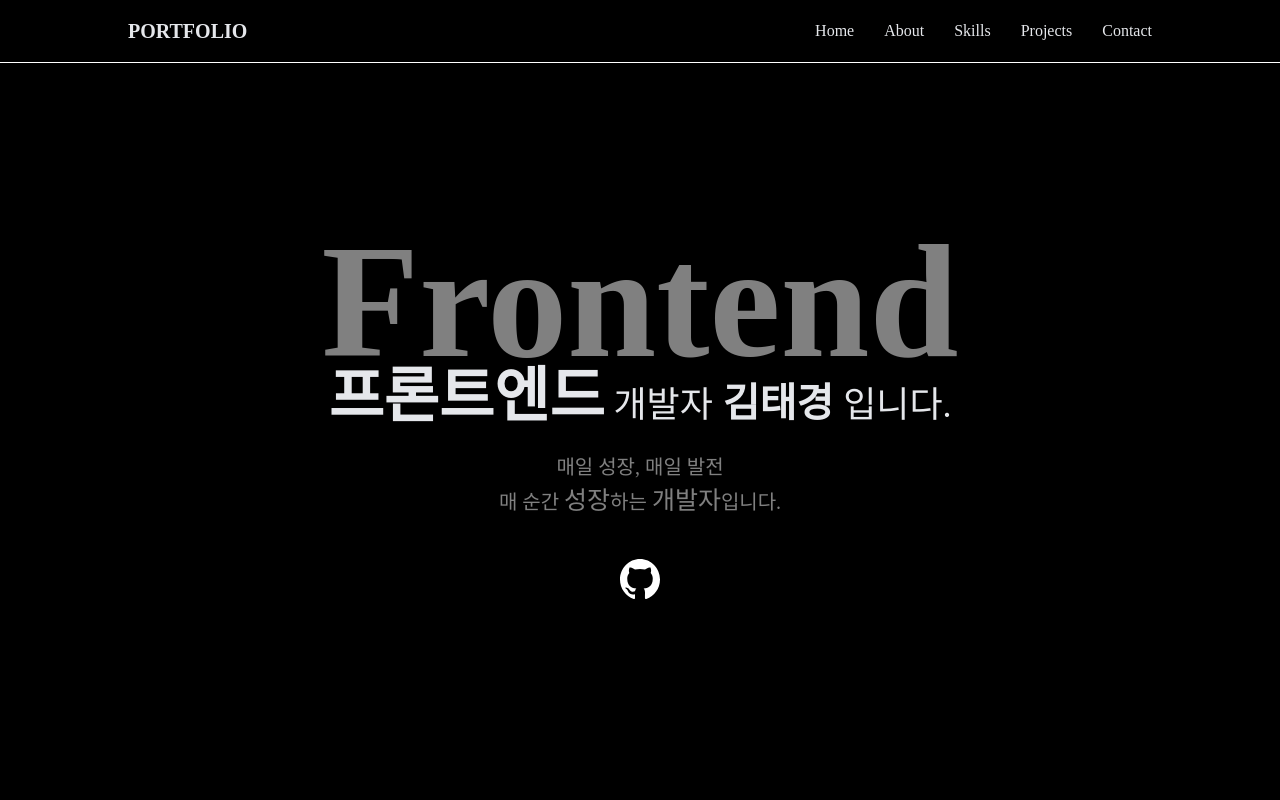
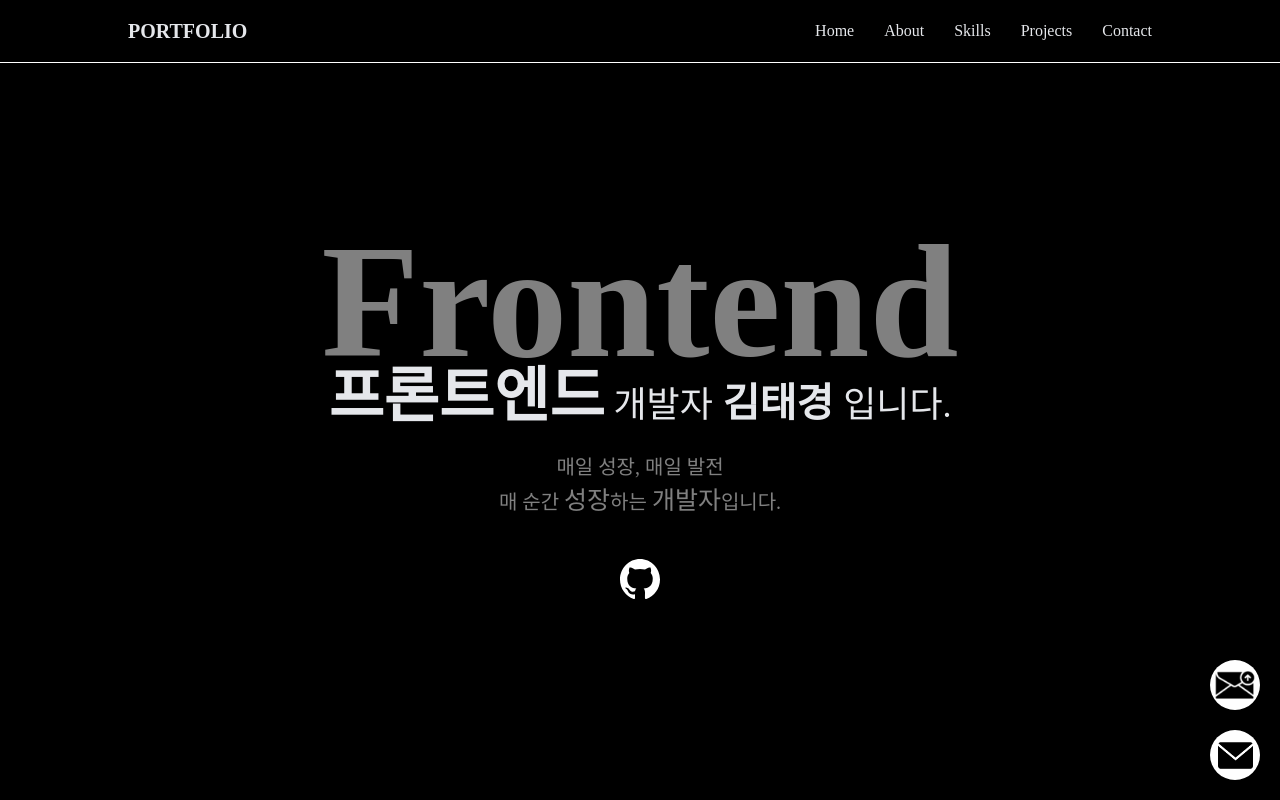
Before and after one commit to teakyungg/Frontend-Portfolio, a Next.js app: page / in a window 1280 px wide. Shown: the top 800 px of the page. Built offline with nearby package versions, Linux system fonts and the light colour scheme; a web font is replaced by a local one.

Commit message:
feat/aside aside

```diff
--- a/src/app/(main)/AboutMe/AboutMe.module.scss
+++ b/src/app/(main)/AboutMe/AboutMe.module.scss
@@ -1,3 +1,6 @@
+$contentColor: #11182780;
+$contentRadius: 24px;
+
 .aboutMe {
   width: 1000px;
   display: flex;
@@ -28,9 +31,9 @@
   }
 
   .contentBox {
-    background-color: #11182780;
+    background-color: $contentColor;
+    border-radius: $contentRadius;
     padding: 20px;
-    border-radius: 24px;
   }
 
   .contentText {
--- /dev/null
+++ b/src/app/(main)/Mail/Mail.module.scss
@@ -0,0 +1,58 @@
+.mailInner {
+  position: fixed;
+  right: 20px;
+  bottom: 20px;
+
+  display: flex;
+  flex-direction: column;
+  gap: 20px;
+
+  .list {
+    display: flex;
+    flex-direction: row-reverse;
+    align-items: center;
+    gap: 10px;
+
+    .title {
+      background-color: rgba(17, 24, 39, 0.5);
+      padding: 10px;
+      border-radius: 5px;
+      opacity: 0;
+
+      transition: opacity 0.3s;
+    }
+
+    .mailLink {
+      border-radius: 50%;
+      background-color: white;
+      transition: all 0.25s;
+
+      width: 50px;
+      height: 50px;
+
+      background-position: center;
+      background-repeat: no-repeat;
+      background-size: cover;
+
+      &:hover {
+        background-color: lightgray;
+        color: black;
+      }
+
+      &:hover ~ .title {
+        opacity: 1;
+      }
+    }
+
+    .mailLinkImage {
+      background-image: url("/mailSend.png");
+    }
+
+    .mailImage {
+      background-image: url("/mail.png");
+      background-size: 70%;
+
+      cursor: pointer;
+    }
+  }
+}
--- /dev/null
+++ b/src/app/(main)/Mail/Mail.tsx
@@ -0,0 +1,41 @@
+"use client";
+
+import { useRef } from "react";
+import styles from "./Mail.module.scss";
+
+/* 메일 클립 보드에 복사하는 기능 넣기 */
+
+export function Mail() {
+  const mailAddress = useRef<null | HTMLDivElement>(null);
+
+  const copyAddress = async () => {
+    if (mailAddress.current) {
+      try {
+        await navigator.clipboard.writeText("rlaxorud8532@gmail.com");
+        alert("클립 보드에 복사되었습니다!");
+      } catch {
+        alert("복사에 실패하였습니다. 다시 시도해 주세요");
+      }
+    }
+  };
+
+  return (
+    <div className={styles.mailInner}>
+      {/* 메일 바로 보내기 */}
+      <div className={styles.list}>
+        <a
+          className={`${styles.mailLink} ${styles.mailLinkImage}`}
+          href="mailto:rlaxorud8532@gmail.com"
+          target="_blank"
+        ></a>
+        <span className={styles.title}>메일 바로 보내기</span>
+      </div>
+
+      {/* 메일 클립 보드 복사하기 */}
+      <div className={styles.list}>
+        <div className={`${styles.mailLink} ${styles.mailImage}`} ref={mailAddress} onClick={copyAddress}></div>
+        <span className={styles.title}>메일 주소 복사하기</span>
+      </div>
+    </div>
+  );
+}
--- a/src/app/(main)/page.tsx
+++ b/src/app/(main)/page.tsx
@@ -1,5 +1,6 @@
 import { AboutMe } from "./AboutMe/AboutMe";
 import { Intro } from "./IntroContent/IntroContent";
+import { Mail } from "./Mail/Mail";
 import { Project } from "./Project/Project";
 import { Skills } from "./Skills/Skills";
 
@@ -27,7 +28,14 @@ export default function Main() {
         <AboutMe />
       </section>
 
-      {/* 마지막에 읽어 주셔서 감사합니다 쓰는 것 좋을듯 */}
+      {/* 메일 보내는 부분 */}
+      <aside>
+        <Mail />
+      </aside>
+
+      {/* 자기소개 부분에 메일 클라이언트 추가하기 */}
+      {/* 맨 밑에 읽어주셔서 감사합니다라는 거 넣기 */}
+      {/* 그 다음 각 프로젝트 소개하는 페이지 만들고 이력서 써서 넣으면 될듯 */}
     </>
   );
 }
```
Also changed, not shown: public/mail.png (added), public/mailSend.png (added).
